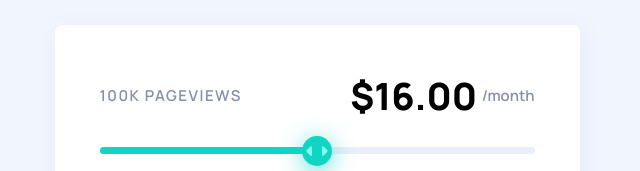
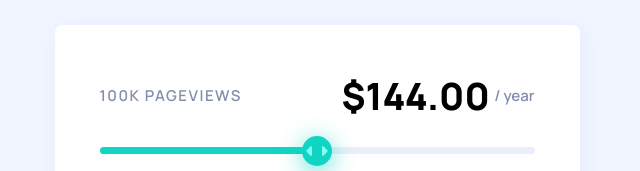
Before and after one commit to CrystalNyein/frontend-mentor-interactive-pricing-component, a React (Create React App) app: page / in a window 1280 px wide. Shown: the part 219-390 px from the top of the page, without its empty margins (323-963 px from the left). Built offline with nearby package versions, Linux system fonts and the light colour scheme.

Commit message:
Change monthly & yearly price

```diff
--- a/src/components/Pricing.js
+++ b/src/components/Pricing.js
@@ -5,8 +5,11 @@ const Pricing = () => {
   const selectorRef = useRef(null);
   const progressRef = useRef(null);
   const [sliderValue, setSliderValue] = useState(50);
+  const [monthlyPrice, setMonthlyPrice] = useState(sliderValue / 3.125);
+  const [monthly, setMonthly] = useState(false);
   const changeSliderValue = (e) => {
     setSliderValue(e.target.value);
+    setMonthlyPrice(e.target.value / 3.125);
     selectorRef.current.style.left = e.target.value + "%";
     progressRef.current.style.width = e.target.value + "%";
   };
@@ -14,9 +17,18 @@ const Pricing = () => {
     <div className="Pricing">
       <div className="price-req">
         <p id="pageview">{sliderValue * 2}K Pageviews</p>
-        <p id="price">
-          <span>${(sliderValue / 3.125).toFixed(2)} </span>/month
-        </p>
+        {monthly ? (
+          <p id="price">
+            <span>${monthlyPrice.toFixed(2)} </span>/ month
+          </p>
+        ) : (
+          <p id="price">
+            <span>
+              ${(monthlyPrice * 12 - monthlyPrice * 12 * 0.25).toFixed(2)}{" "}
+            </span>
+            / year
+          </p>
+        )}
       </div>
       <div className="slide">
         <input
```
